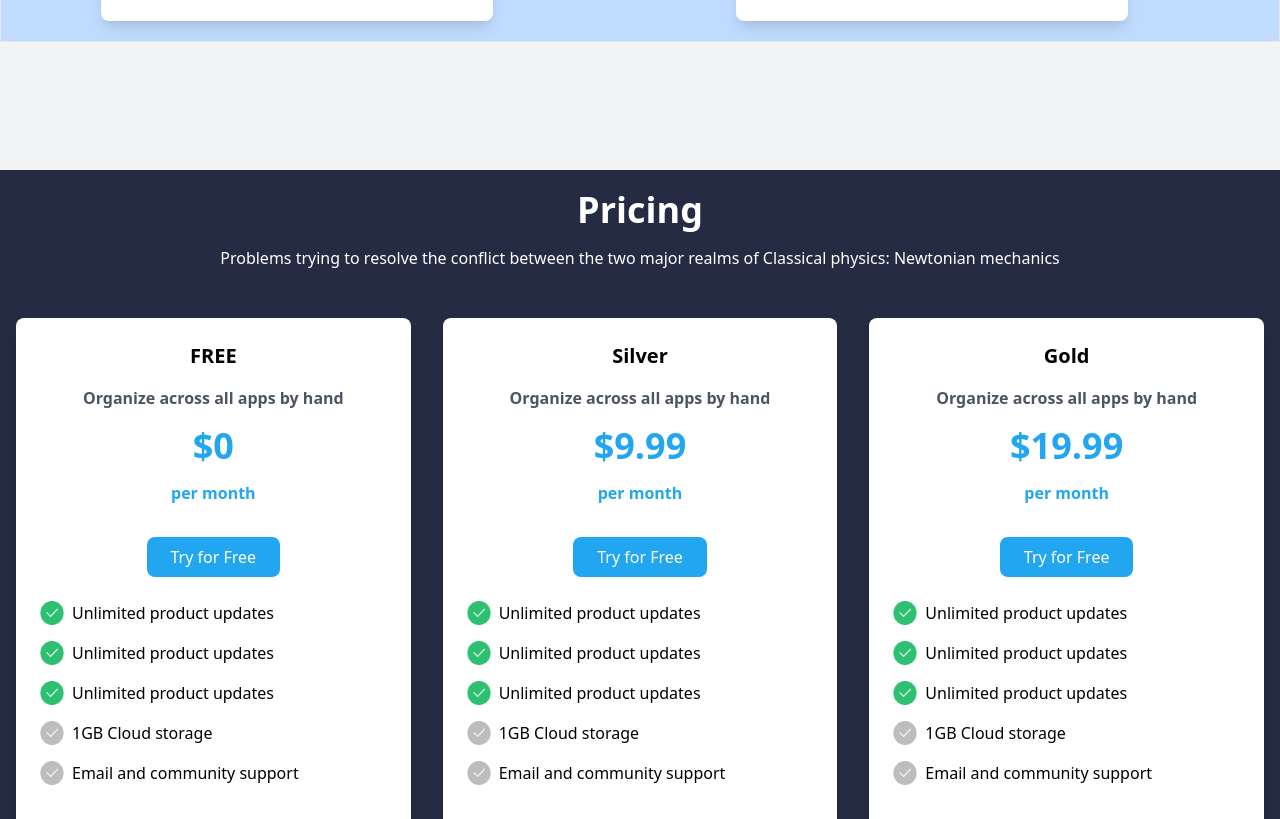
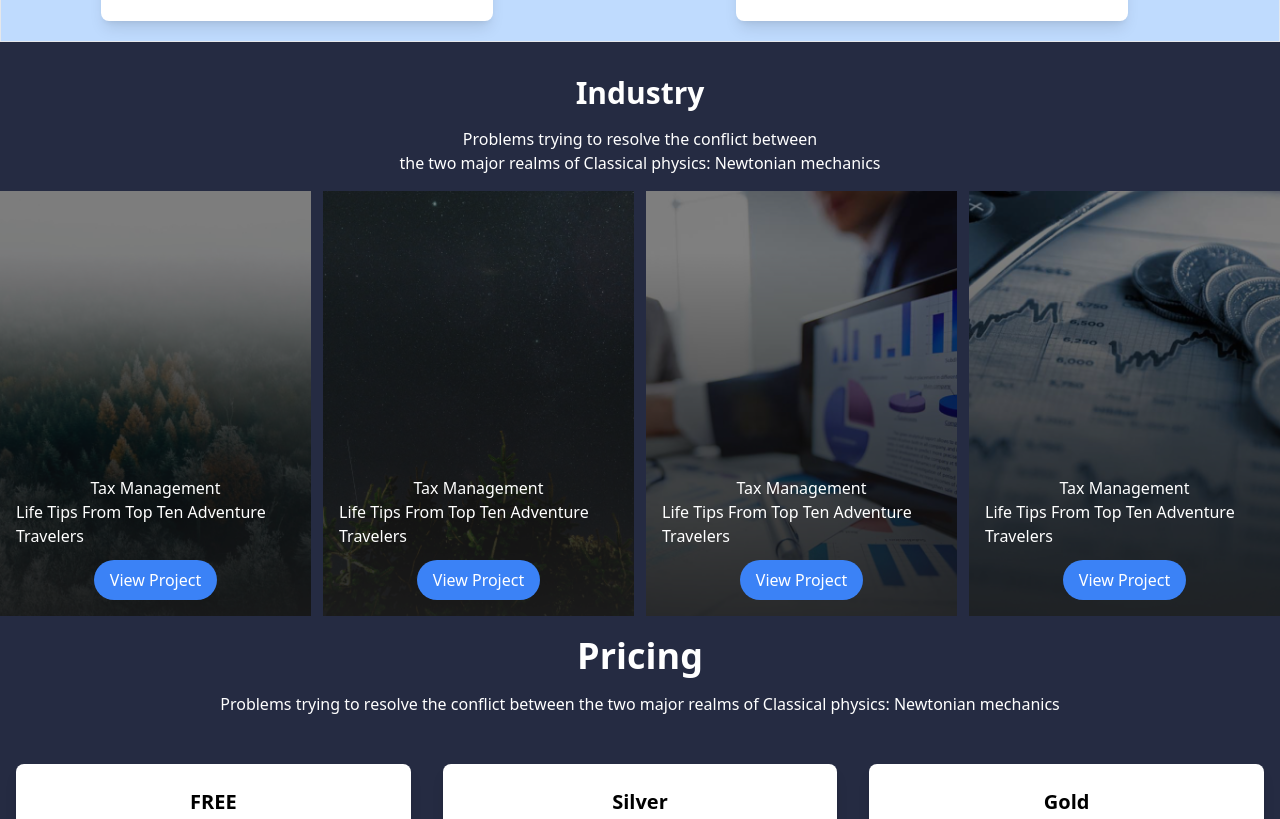
Before and after one commit to joyy-frontend/tailwind-css-website, a plain HTML site: page index.html in a window 1280 px wide. Shown: the part 1460-2279 px from the top of the page. Drawn offline with nearby package versions, Linux system fonts and the light colour scheme.

Commit message:
merged with aurora

```diff
--- a/index.html
+++ b/index.html
@@ -152,13 +152,71 @@
   </div>
 
 
-  </head>
+  <body class="bg-gray-100">
+    <div class="py-4 text-center text-white" style="background-color: #252B42;">
+      <h1 class="font-bold pb-3 pt-3 hidden md:block" style="font-size: 30px;">Industry</h1>
+      <h1 class="font-bold pb-3 pt-3 block md:hidden">We Are Optimists Who Love To Work Together</h1>
+      <p class="px-4">
+        Problems trying to resolve the conflict between <br />
+        the two major realms of Classical physics: Newtonian mechanics
+      </p>
+    </div>
 
-  <body class="bg-gray-100">
-    <section class="py-16"></section>
+    <div class="container mx-auto pb-5" style="background-color: #252B42;">
+      <div class="grid grid-cols-1 sm:grid-cols-2 md:grid-cols-3 lg:grid-cols-4 gap-3">
+        <!-- First Image Container -->
+        <div class="img-container relative">
+          <img src="./images/media bg-cover copy 2.png" alt="" class="img-custom w-full h-auto" />
+          <div
+            class="img-overlay absolute inset-0 flex flex-col justify-end items-center bg-black bg-opacity-50 text-white p-4">
+            <p>Tax Management</p>
+            <h6 class="mb-3 mobilep">Life Tips From Top Ten Adventure Travelers</h6>
+            <a href="#" class="bg-blue-500 text-white py-2 px-4 rounded-full hover:bg-blue-600 transition">View
+              Project</a>
+          </div>
+        </div>
+
+        <!-- Second Image Container -->
+        <div class="img-container relative">
+          <img src="./images/media bg-cover copy.png" alt="" class="img-custom w-full h-auto" />
+          <div
+            class="img-overlay absolute inset-0 flex flex-col justify-end items-center bg-black bg-opacity-50 text-white p-4">
+            <p>Tax Management</p>
+            <h6 class="mb-3 mobilep">Life Tips From Top Ten Adventure Travelers</h6>
+            <a href="#" class="bg-blue-500 text-white py-2 px-4 rounded-full hover:bg-blue-600 transition">View
+              Project</a>
+          </div>
+        </div>
+
+        <!-- Third Image Container -->
+        <div class="img-container relative">
+          <img src="./images/media bg-cover-2.png" alt="" class="img-custom w-full h-auto" />
+          <div
+            class="img-overlay absolute inset-0 flex flex-col justify-end items-center bg-black bg-opacity-50 text-white p-4">
+            <p>Tax Management</p>
+            <h6 class="mb-3 mobilep">Life Tips From Top Ten Adventure Travelers</h6>
+            <a href="#" class="bg-blue-500 text-white py-2 px-4 rounded-full hover:bg-blue-600 transition">View
+              Project</a>
+          </div>
+        </div>
+
+        <!-- Fourth Image Container -->
+        <div class="img-container relative">
+          <img src="./images/media bg-cover.png" alt="" class="img-custom w-full h-auto" />
+          <div
+            class="img-overlay absolute inset-0 flex flex-col justify-end items-center bg-black bg-opacity-50 text-white p-4">
+            <p>Tax Management</p>
+            <h6 class="mb-3 mobilep">Life Tips From Top Ten Adventure Travelers</h6>
+            <a href="#" class="bg-blue-500 text-white py-2 px-4 rounded-full hover:bg-blue-600 transition">View
+              Project</a>
+          </div>
+        </div>
+      </div>
+    </div>
+    <section class="w-full">
       <div class="container mx-auto px-4 pb-5" style="background-color: #252B42;">
 
-      <h2 class="text-4xl font-bold text-center mb-4 text-white pt-5">Pricing</h2>
+        <h2 class="text-4xl font-bold text-center mb-4 text-white">Pricing</h2>
 
         <p class="text-center text-white -600 mb-12">
           Problems trying to resolve the conflict between the two major realms of Classical physics: Newtonian mechanics
```
Lines whose indentation alone changed are shown as unchanged.
